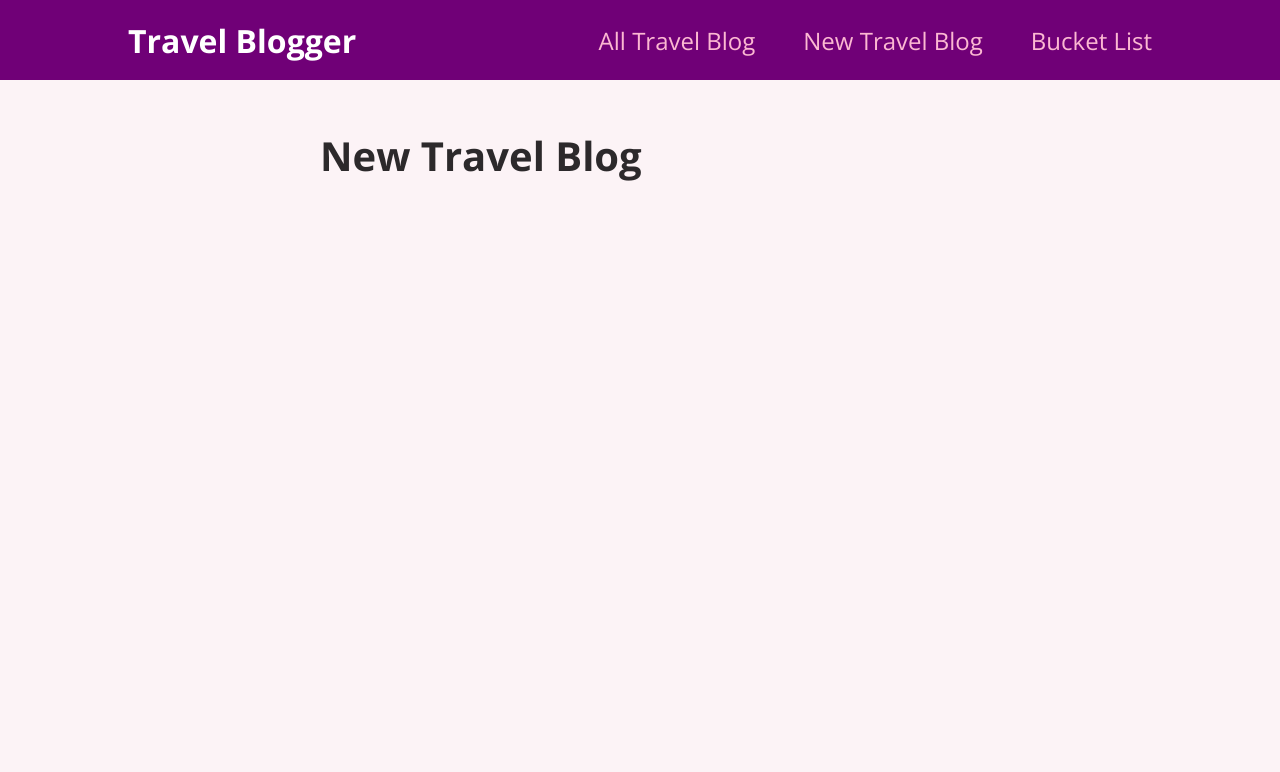
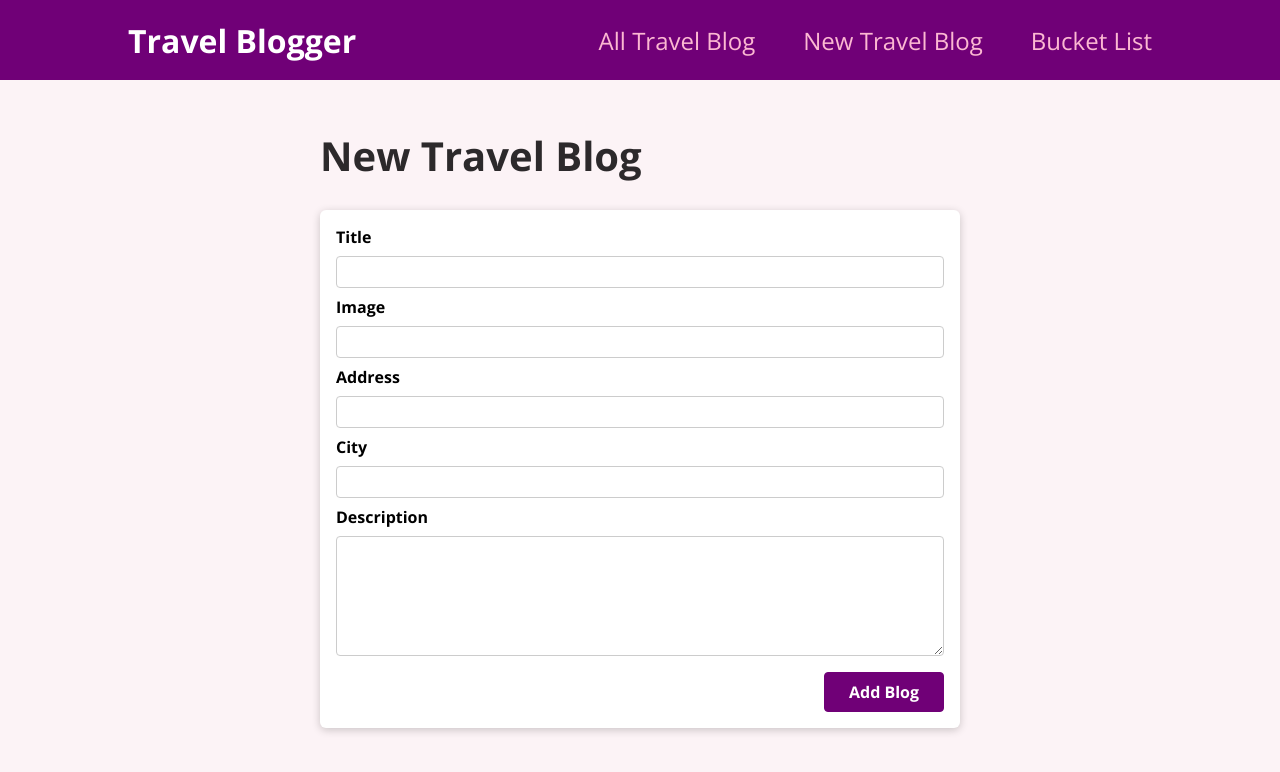
Before and after one commit to M4rt4M/MD-Bootcamp-2021, a React (Create React App) app in the folder session-12/react-demo/travel-blogger/: page /new-travel-blog in a window 1280 px wide. Shown: the top 772 px of the page. Built offline with nearby package versions, Linux system fonts and the light colour scheme.

Commit message:
added logic to accept the input and map it onto data structure

```diff
--- a/session-12/react-demo/travel-blogger/src/components/blogs/NewTravelBlogForm.js
+++ b/session-12/react-demo/travel-blogger/src/components/blogs/NewTravelBlogForm.js
@@ -1,37 +1,68 @@
-import React from 'react'
+import {useRef} from 'react'
 import Card from '../ui/Card'
 
 import classes from "./NewTravelBlogForm.module.css";
 
 
 const NewTravelBlogForm = () => {
+    const titleInputRef = useRef();
+    const imageInputRef = useRef();
+    const addressInputRef = useRef();
+    const cityInputRef = useRef();
+    const descriptionRef = useRef();
+
+    const submitHandler = (event) => {
+        // prevent refresh on submit
+        event.preventDefault();
+
+        const enteredTitle = titleInputRef.current.value;
+        const enteredImageUrl = imageInputRef.current.value;
+        const enteredAddress = addressInputRef.current.value;
+        const enteredCity = cityInputRef.current.value;
+        const enteredDescription = descriptionRef.current.value;
+
+        const newTravelBlog = {
+            title: enteredTitle,
+            image: enteredImageUrl,
+            address: enteredAddress,
+            city: enteredCity,
+            description: enteredDescription,
+        }
+
+        console.log(newTravelBlog);
+    }
+
     return (
         <Card>
-            <form className={classes.form}>
+            <form className={classes.form} onSubmit={submitHandler}>
                 <div className={classes.control}>
                     <label htmlFor="title">Title</label>
-                    <input type="text" id="title"></input>
+                    <input type="text" id="title" required ref={titleInputRef}></input>
                 </div>
 
                 <div className={classes.control}>
                     <label htmlFor="image">Image</label>
-                    <input type="turl" id="image"></input>
+                    <input type="turl" id="image" required ref={imageInputRef}></input>
                 </div>
 
                 <div className={classes.control}>
                     <label htmlFor="address">Address</label>
-                    <input type="text" id="address"></input>
+                    <input type="text" id="address" required ref={addressInputRef}></input>
                 </div>
 
                 <div className={classes.control}>
                     <label htmlFor="city">City</label>
-                    <input type="text" id="city"></input>
+                    <input type="text" id="city" required ref={cityInputRef}></input>
                 </div>
 
                 <div className={classes.control}>
                     <label htmlFor="description">Description</label>
-                    <textarea id="description" required rows="5"></textarea>
+                    <textarea id="description" required rows="5" ref={descriptionRef}></textarea>
                 </div>
+
+                <div className={classes.actions}>
+          <button>Add Blog</button>
+        </div>
             </form>
         </Card>
     );
--- a/session-12/react-demo/travel-blogger/src/components/blogs/NewTravelBlogForm.module.css
+++ b/session-12/react-demo/travel-blogger/src/components/blogs/NewTravelBlogForm.module.css
@@ -0,0 +1,45 @@
+.form {
+    padding: 1rem;
+  }
+
+  .control {
+    margin-bottom: 0.5rem;
+  }
+
+  .control label {
+    display: block;
+    font-weight: bold;
+    margin-bottom: 0.5rem;
+  }
+
+  .control input,
+  .control textarea {
+    display: block;
+    font: inherit;
+    border-radius: 4px;
+    border: 1px solid #ccc;
+    padding: 0.25rem;
+    width: 100%;
+  }
+
+  .actions {
+    margin-top: 1rem;
+    text-align: right;
+  }
+
+  .actions button {
+    font: inherit;
+    cursor: pointer;
+    background-color: #700077;
+    color: white;
+    padding: 0.5rem 1.5rem;
+    border: 1px solid #700077;
+    border-radius: 4px;
+    font-weight: bold;
+  }
+
+  .actions button:hover,
+  .actions button:active {
+    background-color: #a50e48;
+    border-color: #a50e48;
+  }
--- a/session-12/react-demo/travel-blogger/src/pages/NewTravelBlog.js
+++ b/session-12/react-demo/travel-blogger/src/pages/NewTravelBlog.js
@@ -1,9 +1,11 @@
 import React from 'react';
+import NewTravelBlogForm from '../components/blogs/NewTravelBlogForm'
 
 const NewTravelBlog = () => {
     return (
         <div>
            <h1>New Travel Blog</h1>
+           <NewTravelBlogForm />
         </div>
     )
 };
```
